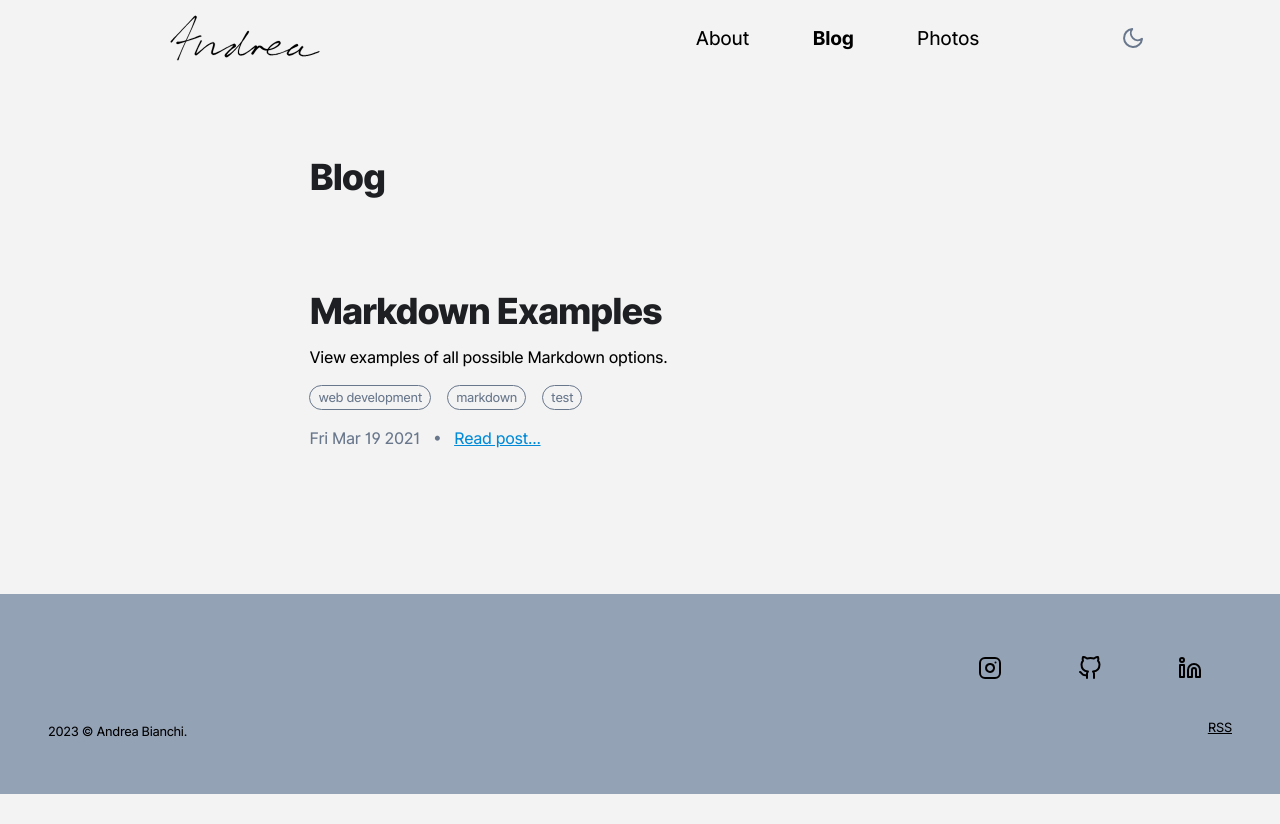
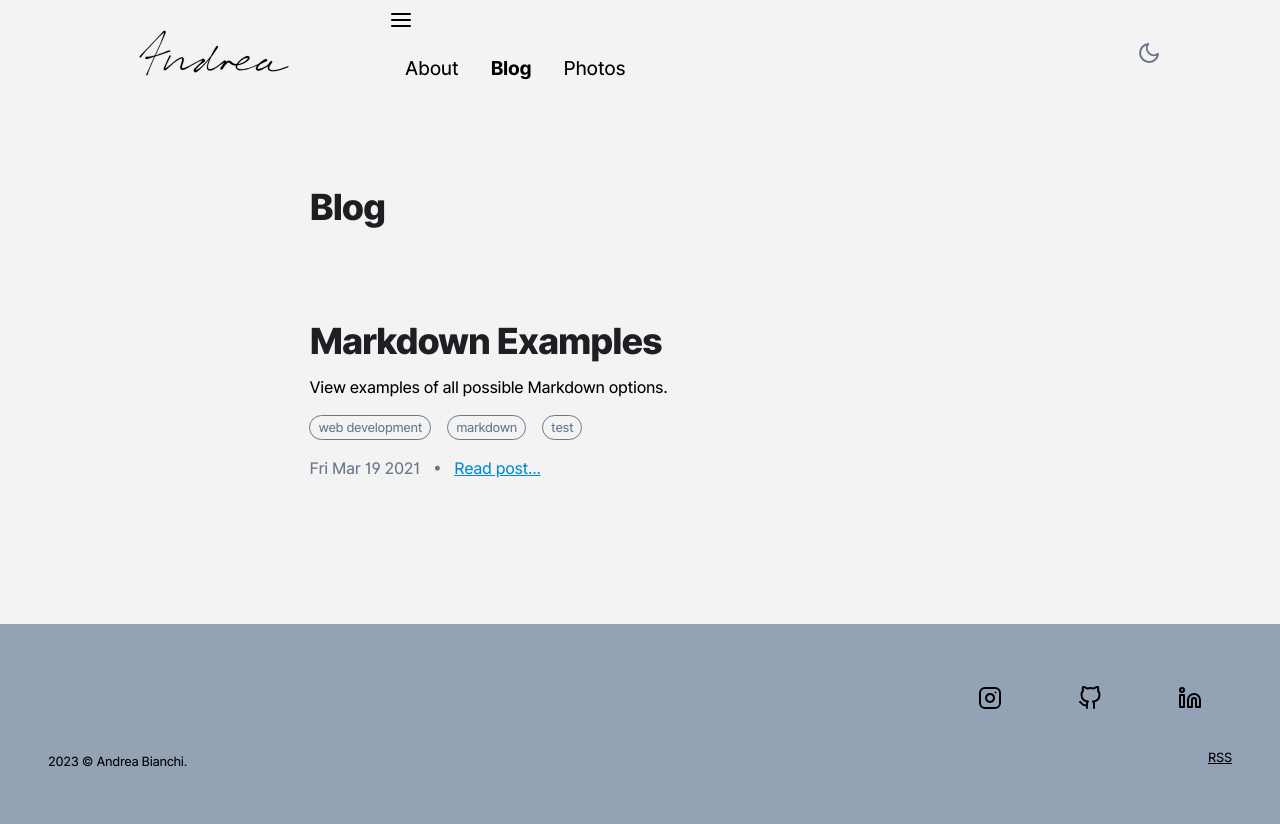
Before and after one commit to andreaiaia/blog, a Next.js app: page /posts in a window 1280 px wide. Before the commit the page ends 800 px from the top, so only its background shows below. Built offline with nearby package versions, Linux system fonts and the light colour scheme.

Commit message:
Move responsive logic to higher order component

```diff
--- a/components/Navbar/MobileNav.jsx
+++ b/components/Navbar/MobileNav.jsx
@@ -1,4 +1,4 @@
-import React, { useState, useEffect } from 'react';
+import React, { useState } from 'react';
 
 import NavItems from './NavItems';
 
@@ -7,36 +7,20 @@ import { Menu, XCircle } from 'react-feather';
 import styles from './MobileNav.module.scss';
 
 const MobileNav = () => {
-  const [mounted, setMounted] = useState(false);
-  const [width, setWidth] = useState(null);
-  const [menuHeight, setMenuHeight] = useState(0);
+  const [open, setOpen] = useState(false);
 
   const handleMenu = () => {
-    if (menuHeight <= 0) setMenuHeight(100);
-    else setMenuHeight(0);
+    setOpen(!open);
   };
 
-  useEffect(() => {
-    setMounted(true);
-    setWidth(window.innerWidth);
-    handleMenu();
-  }, []);
-
-  if (!mounted) return null;
-
-  window.addEventListener('resize', () => {
-    setWidth(window.innerWidth);
-    if (width > 600) setMenuHeight(100);
-  });
-
   return (
-    <div>
-      {width <= 600 && (
-        <button className={styles.menuIcon} onClick={handleMenu}>
-          <Menu />
-        </button>
-      )}
-      <NavItems />
+    <div className={styles.wrapper}>
+      <button className={styles.menuIcon} onClick={handleMenu}>
+        <Menu />
+      </button>
+      <nav className={open ? styles.nav : `${styles.nav} ${styles.collapsed}`}>
+        <NavItems />
+      </nav>
     </div>
   );
 };
--- a/components/Navbar/index.jsx
+++ b/components/Navbar/index.jsx
@@ -1,11 +1,28 @@
-import React from 'react';
+import React, { useEffect, useState } from 'react';
 
 import FullNav from './FullNav';
+import MobileNav from './MobileNav';
 
 import styles from './Navbar.module.scss';
 
 const Navbar = () => {
-  return <FullNav />;
+  const [mounted, setMounted] = useState(false);
+  const [width, setWidth] = useState(null);
+
+  useEffect(() => {
+    setMounted(true);
+    setWidth(window.innerWidth);
+  }, []);
+
+  if (!mounted) return null;
+
+  window.addEventListener('resize', () => {
+    setWidth(window.innerWidth);
+  });
+
+  // if (width <= 600)
+  return <MobileNav />;
+  // else return <FullNav />;
 };
 
 export default Navbar;
```
